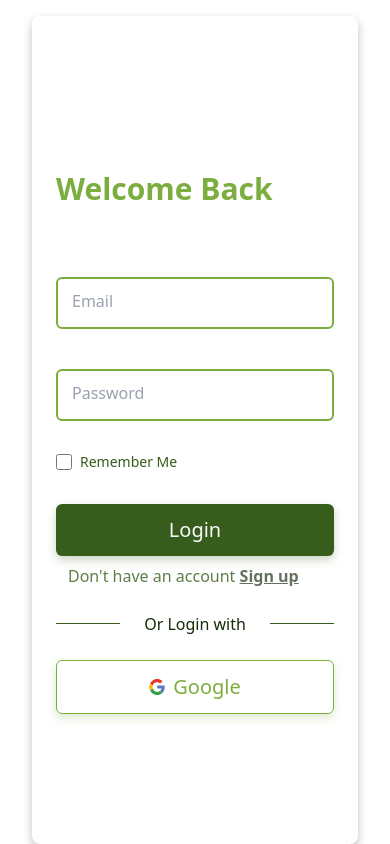
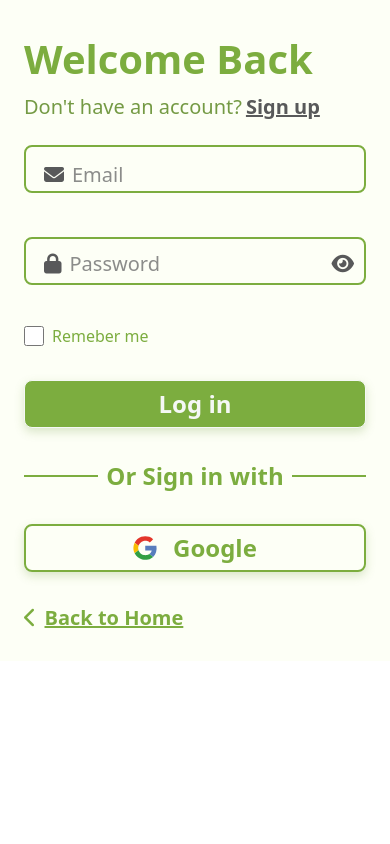
Before and after one commit to DWN11311/safe-bites, an Angular app: page /login in a window 390 px wide. Built offline with nearby package versions, Linux system fonts and the light colour scheme.

Commit message:
login logic

```diff
--- a/src/app/app.config.ts
+++ b/src/app/app.config.ts
@@ -3,7 +3,6 @@ import { provideRouter } from '@angular/router';
 
 import { routes } from './app.routes';
 import { provideHttpClient } from '@angular/common/http';
-
 
 export const appConfig: ApplicationConfig = {
   providers: [
--- a/src/app/app.routes.ts
+++ b/src/app/app.routes.ts
@@ -3,10 +3,11 @@ import { HomeComponent } from './components/home/home/home.component';
 import { ProductsComponent } from './components/products/products/products.component';
 import { LoginComponent } from './components/login/login.component';
 import { SignUpComponent } from './components/sign-up/sign-up/sign-up.component';
+import { AuthGuard } from './auth.guard';
 
 export const routes: Routes = [
   { path: '', component: HomeComponent },
   { path: 'products', component: ProductsComponent },
-  { path: 'login', component: LoginComponent },
-  { path: 'sign-up', component: SignUpComponent },
+  { path: 'login', component: LoginComponent,canActivate: [AuthGuard] },
+  { path: 'sign-up', component: SignUpComponent,canActivate: [AuthGuard]},
 ];
--- a/src/app/components/home/about-us/about-us.component.html
+++ b/src/app/components/home/about-us/about-us.component.html
@@ -24,10 +24,8 @@
     </p>
 
     <span
-      class="font-bold text-[#2E3926] underline inline-block text-xl md:text-2xl mt-8 cursor-pointer
-"
+      class="font-bold text-[#2E3926] underline inline-block text-xl md:text-2xl mt-8 cursor-pointer"
       (click)="toggleText()"
-
       >{{ isExpanded ? 'Read Less' : 'Read More' }}</span
     >
   </div>
--- a/src/app/components/login/login.component.html
+++ b/src/app/components/login/login.component.html
@@ -1,121 +1,94 @@
+<form class="grid grid-cols-4 max-w-[1920px]  md:grid-cols-12 bg-[#FDFFF6] gap-x-[1.5rem] md:gap-x-[2.5rem] px-[1.5rem] md:px-[10rem]  cursor-default py-[1.8rem] md:py-0 " [formGroup]="loginForm"
+(ngSubmit)="login()">
+  <div class="col-span-5 md:-ml-[10rem] hidden md:block">
+    <img
+      src="images/sign up/pexels-photo-9070110 2.svg"
+      class="w-full h-full object-cover" />
+  </div>
+  <div class="col-span-4  md:col-span-6 flex flex-col gap-6 md:col-start-7">
+    <div class="text-form  gap-1 flex flex-col md:gap-2">
+    <h1 class="text-[#7CAD3F]  font-bold text-[2.5rem]">Welcome Back</h1>
+    <p class="text-[#749A44] text-xl font-normal flex gap-1">Don't have an account?<span   routerLink="/sign-up"
+      class=" text-[#58595A] text-xl underline font-semibold cursor-pointer">Sign up</span></p>
 
-
-<form class="h-[100vh] flex  lg:my-0 md:block  mx-8 pt-4" [formGroup]="loginForm" (ngSubmit)="login()">
-  <div class="flex flex-col-reverse md:grid md:grid-cols-[60%_40%]  rounded-lg overflow-hidden lg:max-w-[90%] w-full shadow-[0px_4px_10px_rgba(0,0,0,0.25)] mx-auto  justify-center ">
-
-    <!-- Form Section (Left Side) -->
-    <div class="lg:w-[80%] md:w-[90%] md:px-0 md:pt-4 lg:pt-6 py-6 px-6 mx-auto  ">
-      <h1 class="text-[#7CAD3F] md:text-4xl font-bold pb-4 text-3xl mb-2 pt-6">
-        Welcome Back
-      </h1>
-
-      <div class="h-[2px]">
-        <p *ngIf="errorMessage" class="text-red-600 text-sm mt-2">{{ errorMessage }}</p>
-      </div>
-      <!-- Form Fields -->
-      <div class="grid grid-cols-2 md:gap-8 gap-4 pt-4 "></div>
-      <div class="grid grid-cols-none pt-7 gap-7">
-        <!-- Email Input -->
-        <div class="relative w-full">
-
-          <input
-            formControlName="email"
-            type="text"
-            id="Email"
-            class="peer w-full p-3 rounded-md border-[#7CAD3F] border-2 focus:border-[#365D1C] focus:outline-none placeholder-transparent"
-            placeholder="Email"
-            autocomplete="off" />
-          <label
-            for="Email"
-            class="absolute left-3 top-3 text-gray-500 peer-placeholder-shown:top-3 peer-placeholder-shown:text-base peer-placeholder-shown:text-gray-400 peer-focus:top-[-10px] peer-focus:text-sm peer-focus:text-[#365D1C] not-peer-placeholder-shown:top-[-10px] not-peer-placeholder-shown:text-sm not-peer-placeholder-shown:text-[#365D1C] bg-white px-1 transition-all duration-300 ease-in-out"
-            >Email</label
-          >
-          <div class="h-[12px]">
-            <p *ngIf="loginForm.get('email')?.invalid && loginForm.get('email')?.touched"
-               class="text-red-600 text-sm transition-all duration-300">
-              {{ getEmailError() }}
-            </p>
-          </div>
-        </div>
-
-
-        <!-- Password Input -->
-        <div class="relative w-full">
-          <input
-          formControlName="password"
-            type="password"
-            name="password"
-            id="Password"
-            class="peer md:mb-0 mb-2 w-full p-3 rounded-md border-[#7CAD3F] border-2 focus:border-[#365D1C] focus:outline-none placeholder-transparent"
-            placeholder="Password"
-            autocomplete="off" />
-          <label
-            for="Password"
-            class="absolute left-3 top-3 text-gray-500 peer-placeholder-shown:top-3 peer-placeholder-shown:text-base peer-placeholder-shown:text-gray-400 peer-focus:top-[-10px] peer-focus:text-sm peer-focus:text-[#365D1C] not-peer-placeholder-shown:top-[-10px] not-peer-placeholder-shown:text-sm not-peer-placeholder-shown:text-[#365D1C] bg-white px-1 transition-all duration-300 ease-in-out"
-            >Password</label
-          >
-          <div class="h-[7px]">
-            <p *ngIf="loginForm.get('email')?.invalid && loginForm.get('email')?.touched"
-               class="text-red-600 text-sm transition-all duration-300">
-               {{ getPasswordError() }}
-            </p>
-          </div>
-
-        </div>
-      </div>
-
-      <!-- Remember Me Checkbox -->
-      <div class="pb-8 md:pt-3 mt-4 flex items-center gap-2 my-auto">
-        <input type="checkbox" id="accept" class="w-4 h-4" />
-        <label for="accept" class="text-[#365D1C] text-sm font-normal">Remember Me</label>
-      </div>
-
-      <!-- Login Button -->
-      <button (click)="login() " [disabled]="loginForm.invalid"
-        class="text-xl p-3 border-[#365D1C] rounded-md w-full bg-[#365D1C] text-[#FAFAFA] shadow-[0px_4px_10px_rgba(54,93,28,0.25)] hover:bg-[#1F4109] hover:border-[#1F4109] hover:-translate-y-1 cursor-pointer transition-all duration-300 ease-in-out mb-2">
-        Login
-      </button>
-      <span class="text-[#365D1C] md:text-sm font-normal opacity-80 text-normal ml-3">
-        Don't have an account
-      </span>
-      <a routerLink="/sign-up" class="md:text-sm font-semibold underline text-[#65715e]">Sign up</a>
-
-      <!-- Divider with Text -->
-      <div class="flex items-center justify-center gap-3 w-full my-6 lg:my-7 ">
-        <div class="flex-1 h-[1px] bg-[#365D1C]"></div>
-        <p class="px-3 text-md text-[#152D05]">Or Login with</p>
-        <div class="flex-1 h-[1px] bg-[#365D1C]"></div>
-      </div>
-
-      <!-- Google Login Button -->
-      <button
-        class="  text-xl p-3 border rounded-md w-full  border-[#7CAD3F] text-[#7CAD3F] flex justify-center items-center gap-2 lg:mb-12 shadow-[0px_4px_10px_rgba(124,173,63,0.25)] hover:border-[#1F4109] hover:text-[#1F4109] hover:-translate-y-1 cursor-pointer transition-all duration-300 ease-in-out  ">
-        <img src="images/sign up/google color.svg" class="h-4 w-4" />
-        Google
-      </button>
+        <p *ngIf="errorMessage" class="min-h-[20px] text-sm md:text-xs lg:text-sm text-[#a40f0f] pl-1 pb-2">
+          {{ errorMessage }}
+        </p>
 
     </div>
 
-    <!-- Image Section (Right Side on Desktop) -->
-    <div class="relative hidden md:block ">
-      <img src="images/sign up/pexels-photo-9070110 2.svg" class="h-full object-cover ml-2 "  />
 
-      <!-- Overlay Text -->
-      <div class="flex items-center justify-center w-full">
-        <p class="absolute bottom-12 bg-[rgba(255,255,255,0.2)] rounded-md text-[#F5F8F5] font-semibold md:text-sm lg:text-lg">
-          Log in now and make wellness a lifestyle!
-        </p>
+    <!-- form -->
+    <div class=" form-field  col-span-4 flex flex-col gap-8">
+      <!-- email -->
+      <div class="field-email relative ">
+        <input formControlName="email"
+        id="Email" type="email" placeholder="Email" class="peer w-full  border-2 rounded-lg  h-12 p-3 border-[#7CAD3F] focus:outline-none focus:border-[#718b5d] placeholder-transparent "autocomplete="off">
+        <label for="Email" class="absolute left-3 top-1/2 transform -translate-y-1/2 transition-all duration-300 ease-in-out
+        peer-placeholder-shown:top-1/2 peer-placeholder-shown:-translate-y-1/2
+        peer-focus:top-[-1.4rem] peer-focus:-translate-y-0
+        not-peer-placeholder-shown:top-[-1.4rem] not-peer-placeholder-shown:-translate-y-0
+        bg-[#FDFFF6] px-2 font-normal text-xl text-[#8B8C8A] flex gap-2 items-center"><i class="fa-solid fa-envelope  text-[#58595A]"></i>Email</label>
+        <div class="h-[12px]">
+          <p
+            *ngIf="
+              loginForm.get('email')?.invalid &&
+              loginForm.get('email')?.touched
+            "
+            class="text-sm md:text-xs lg:text-sm text-[#a40f0f] pl-1">
+            {{ getEmailError() }}
+          </p>
+          <p *ngIf="errorEmail" class="text-sm md:text-xs lg:text-sm text-[#a40f0f] pl-1">
+            {{ errorEmail }}
+          </p>
+        </div>
+
+        </div>
+    <!-- Password -->
+    <div class="flex flex-col gap-8 ">
+      <div class="field-password relative ">
+        <input    formControlName="password"
+        [type]="showPassword ? 'text' : 'password'"
+        id="Password"   autocomplete="off" type="password" placeholder="Password" class="peer w-full  border-2 rounded-lg  h-12 p-3 border-[#7CAD3F] focus:outline-none focus:border-[#718b5d] placeholder-transparent "autocomplete="off">
+        <label for="Password"  class="absolute left-3 top-1/2 transform -translate-y-1/2 transition-all duration-300 ease-in-out
+        peer-placeholder-shown:top-1/2 peer-placeholder-shown:-translate-y-1/2
+        peer-focus:top-[-1.4rem] peer-focus:-translate-y-0
+        not-peer-placeholder-shown:top-[-1.4rem] not-peer-placeholder-shown:-translate-y-0
+        bg-[#FDFFF6] px-2 font-normal text-xl text-[#8B8C8A] flex gap-2 items-center"><i class="fa-solid fa-lock  text-[#58595A]"></i>Password</label>
+        <span class="absolute text-[#58595A] top-1/2 -translate-y-1/2 right-3 text-xl pointer-cursor "(click)="togglePassword()">
+          <li [class]="showPassword ? 'fas fa-eye-slash' : 'fas fa-eye'"></li>
+        </span>
+        <div class="h-[7px]">
+          <p
+            *ngIf="
+              loginForm.get('password')?.invalid &&
+              loginForm.get('password')?.touched
+            "
+            class="text-sm md:text-xs lg:text-sm text-[#a40f0f]">
+            {{ getPasswordError() }}
+          </p>
+        </div>
+
       </div>
 
-      <!-- Logo Image (Top Left Corner) -->
-      <img src="images/sign up/Frame 1321317559.svg" class="absolute top-0 left-4 w-20 h-20" />
+      <!-- <span class="h-6">error</span> -->
+      <!-- check box  -->
+      <div class="flex items-center gap-2">
+        <input type="checkbox" id ="check" formControlName="rememberMe" class="w-5 h-5">
+        <label for="check" class="text-[#7CAD3F] text-[1rem] font-normal">Remeber me</label>
+      </div>
+     </div>
+     <!-- buttons -->
+      <div class="buttons flex flex-col gap-8">
+        <button   (click)="login()"
+        [disabled]="loginForm.invalid"
+         class=" shadow-[0px_4px_10px_rgba(124,173,63,0.25)] p-3 w-full border rounded-lg h-12 bg-[#7CAD3F] text-[#F5F8F5] font-bold text-2xl flex items-center justify-center shadow-[rgba(116,154,68,0.25)] hover:-translate-y-1 transition-all duration-300 ease-in-out cursor-pointer">Log in</button>
+        <div class="flex w-full  gap-2 items-center"> <div class=" flex-1 h-[2px] bg-[#7CAD3F]"> </div> <p class="text-[#7CAD3F] font-semibold text-2xl">Or Sign in with</p> <div class=" flex-1 h-[2px] bg-[#7CAD3F]"> </div></div>
+        <button class=" gap-4 border-2 shadow-[0px_4px_10px_rgba(124,173,63,0.25)] p-3 w-full border-[#7CAD3F] rounded-lg h-12  text-[#7CAD3F] font-bold text-2xl flex items-center justify-center shadow-[rgba(116,154,68,0.25)] hover:-translate-y-1 transition-all duration-300 ease-in-out cursor-pointer"> <img src="images/sign up/google color.svg" class="h-6 w-6" />
+    Google</button>
+    <div  routerLink="" class="flex items-center cursor-pointer gap-2"><i class="fa-solid fa-chevron-left text-xl text-[#7CAD3F]"></i> <span
+      class="underline font-semibold text-xl text-[#7CAD3F] flex gap-2 items-center ">Back to Home</span></div>
+    </div>
+    </div></div>
 
-      <!-- Back to Home Link (Top Right Corner) -->
-      <a routerLink="" class="absolute top-0  md:right-1/16 mt-4 bg-white/80 rounded-2xl py-1 px-4 flex justify-end items-center gap-2 text-[#213E0E] cursor-pointer text-base">
-        Back to Home
-        <img src="images/sign up/Vector.svg" class="h-4 w-4" />
-      </a>
-    </div>
-
-  </div>
 </form>
--- a/src/app/components/login/login.component.ts
+++ b/src/app/components/login/login.component.ts
@@ -1,25 +1,42 @@
 import { ChangeDetectorRef, Component } from '@angular/core';
-import { FormControl, FormGroup, ReactiveFormsModule, Validators } from '@angular/forms';
+import {
+  FormControl,
+  FormGroup,
+  ReactiveFormsModule,
+  Validators,
+} from '@angular/forms';
 import { Router, RouterModule } from '@angular/router';
 import { UsersService } from '../../services/users.service';
 import { CommonModule } from '@angular/common';
-
 
 @Component({
   selector: 'app-login',
   templateUrl: './login.component.html',
   styleUrl: './login.component.css',
- imports: [ReactiveFormsModule, CommonModule, RouterModule],
+  imports: [ReactiveFormsModule, CommonModule, RouterModule],
 })
 export class LoginComponent {
   errorMessage: string = '';
+  showPassword = false;
+  errorEmail:string = '';
 
   loginForm: FormGroup = new FormGroup({
     email: new FormControl('', [Validators.required, Validators.email]),
-    password: new FormControl('', [Validators.required, Validators.minLength(8)]),
+    password: new FormControl('', [
+      Validators.required,
+    ]),
+    rememberMe: new FormControl(false)
   });
 
-  constructor(private usersService: UsersService, private router: Router,  private cdr: ChangeDetectorRef) {}
+  constructor(
+    private usersService: UsersService,
+    private router: Router,
+    private cdr: ChangeDetectorRef
+  ) {}
+
+  ngOnInit() {
+    this.loadRememberedUser();
+  }
 
   getEmailError(): string {
     const emailControl = this.loginForm.get('email');
@@ -38,8 +55,6 @@ export class LoginComponent {
 
     if (passwordControl?.hasError('required')) {
       return 'This input is required';
-    } else if (passwordControl?.hasError('minlength')) {
-      return 'Password must be at least 9 characters';
     }
 
     return '';
@@ -50,20 +65,77 @@ export class LoginComponent {
       return; // Stop submission if form is invalid
     }
 
-    const { email, password } = this.loginForm.value;
+    const { email, password ,rememberMe} = this.loginForm.value;
 
     this.usersService.login(email, password).subscribe({
-      next: (data) => {
-        const token  = data.headers.get('x-auth-token') as string;
-        console.log(data);
-        localStorage.setItem('token',token);
-        this.router.navigate(['/']);
+      next: (res) => {
+        const data = res.body;
+        if(data.token){
+          console.log(data);
+          localStorage.setItem('token', data.token);
+          // localStorage.setItem('username', data.firstName);
+          // localStorage.setItem('username', "Asmaa");
+          // store Fname at local storage
+          const decodedToken = this.decodeJWT(data.token);
+          localStorage.setItem('firstName', decodedToken.firstName);
+          console.log('User First Name:', decodedToken.firstName);
+          this.router.navigate(['']);
+           // Remeber Me
+          if (rememberMe) {
+            localStorage.setItem('rememberedEmail', email);
+            localStorage.setItem('rememberedPassword', btoa(password));
+          } else {
+            localStorage.removeItem('rememberedEmail');
+            localStorage.removeItem('rememberedPassword');
+          }
+        }else{
+          this.errorEmail = "Invalid email or password.";
+        }
+
       },
-      error: (err) => {
-        this.errorMessage = 'Login failed. Please check your credentials.';
+      error: err => {
+        if (err.status === 400) {
+          // Unauthorized
+          this.errorEmail = 'Invalid email or password.';}
+          else if (err.status === 404) {
+            this.errorMessage = 'This email is not registered. Please sign up first.';
+        }
+
+        else if (err.status === 500) {
+          this.errorMessage = 'Server error. Please try again later.';
+        }
+        else {
+          this.errorMessage = 'Login failed. Please try again later.';
+        }
         console.error('Login error', err);
         this.cdr.detectChanges();
       },
     });
   }
+
+  loadRememberedUser() {
+    const savedEmail = localStorage.getItem('rememberedEmail');
+    const savedPassword = localStorage.getItem('rememberedPassword');
+
+    if (savedEmail && savedPassword) {
+      this.loginForm.patchValue({
+        email: savedEmail,
+        password: atob(savedPassword),
+        rememberMe: true,
+      });
+    }
+  }
+
+  decodeJWT(token: string): any {
+
+      const payload = token.split('.')[1];
+      const decodedPayload = atob(payload);
+      return JSON.parse(decodedPayload);
+  }
+  //////////////////////
+togglePassword(){
+  this.showPassword=!this.showPassword
 }
+}
+
+/////////////////////////////////
--- a/src/app/components/sign-up/sign-up/sign-up.component.html
+++ b/src/app/components/sign-up/sign-up/sign-up.component.html
@@ -45,7 +45,6 @@
         <div class="grid grid-cols-2 md:gap-8 gap-4 pt-4">
           <div class="relative w-full">
             <input
-
               formControlName="firstname"
               type="text"
               id="FirstName"
@@ -77,7 +76,6 @@
           </div>
           <div class="relative w-full">
             <input
-
               formControlName="lastname"
               type="text"
               id="lastname"
@@ -110,7 +108,6 @@
           <!-- Email -->
           <div class="relative w-full">
             <input
-
               formControlName="email"
               type="text"
               id="Email"
@@ -144,7 +141,6 @@
           <!-- password -->
           <div class="relative w-full">
             <input
-
               formControlName="password"
               type="text"
               id="Password"
```
Also changed, not shown: src/app/app.component.ts (+6 -2 lines), src/app/auth.guard.ts (added, +18 -0 lines), src/app/components/header/header.component.html (+29 -2 lines), src/app/components/header/header.component.ts (+20 -1 lines), src/app/components/sign-up/sign-up/sign-up.component.ts (+19 -20 lines), src/app/services/users.service.ts (+10 -8 lines), 1 other file (tests, documents, lock files or other folders).
